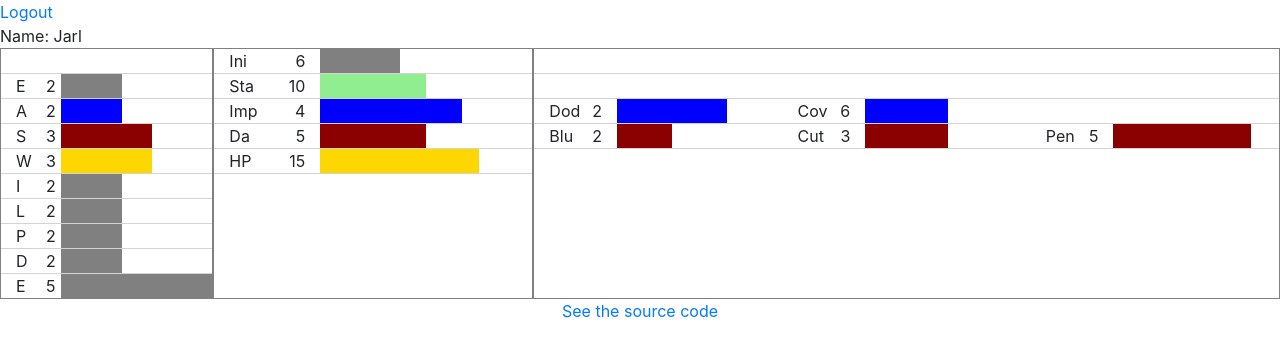
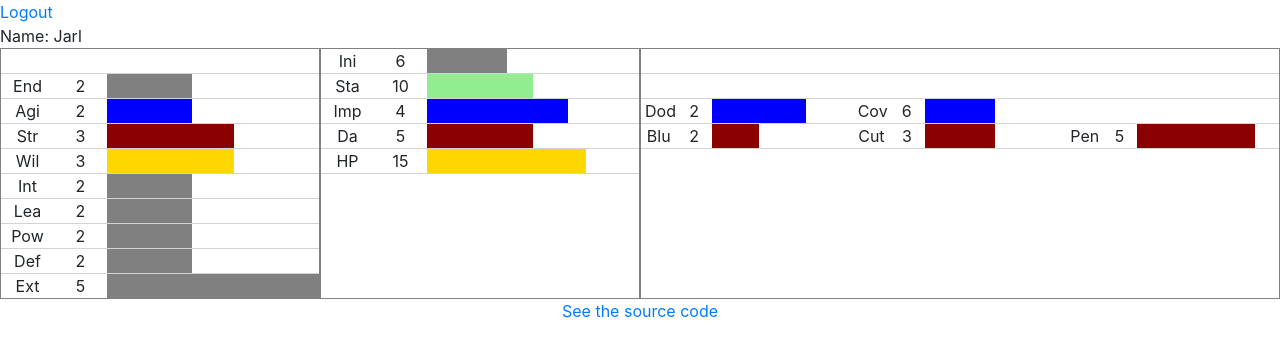
Before and after one commit to cfriaszapater/bs-character, a React (Create React App) app: page / in a window 1280 px wide. Both pictures are taken after typing "Sample", "Sample123" into the empty fields and a click on the button "Login". Shown: the top 356 px of the page. Built offline with nearby package versions, Linux system fonts and the light colour scheme.

Commit message:
style cells

```diff
--- a/src/components/character/attributesView.tsx
+++ b/src/components/character/attributesView.tsx
@@ -2,11 +2,12 @@ import React from "react";
 import { Attributes } from "../../store/character/types";
 import { agilityColor, defaultColor, strengthColor, willColor } from "./colors";
 import HorizontalPercentageBar from "./horizontalPercentageBar";
+import { cellNumStyle, cellStyle } from "./styles";
 
 export function AttributesView(props: { attributes: Attributes }) {
   const { attributes } = props;
   return (
-    <div id="attributes" className="col-2 grouped-container">
+    <div id="attributes" className="col-3 grouped-container">
       <EmptyRow />
       <Endurance value={attributes.endurance} />
       <Agility value={attributes.agility} />
@@ -22,46 +23,46 @@ export function AttributesView(props: { attributes: Attributes }) {
 }
 
 function Endurance(props: { value: number }) {
-  return Attribute("E", props.value, defaultColor);
+  return Attribute("End", props.value, defaultColor);
 }
 
 function Agility(props: { value: number }) {
-  return Attribute("A", props.value, agilityColor);
+  return Attribute("Agi", props.value, agilityColor);
 }
 
 function Strength(props: { value: number }) {
-  return Attribute("S", props.value, strengthColor);
+  return Attribute("Str", props.value, strengthColor);
 }
 
 function Will(props: { value: number }) {
-  return Attribute("W", props.value, willColor);
+  return Attribute("Wil", props.value, willColor);
 }
 
 function Intelligence(props: { value: number }) {
-  return Attribute("I", props.value, defaultColor);
+  return Attribute("Int", props.value, defaultColor);
 }
 
 function Leadership(props: { value: number }) {
-  return Attribute("L", props.value, defaultColor);
+  return Attribute("Lea", props.value, defaultColor);
 }
 
 function Power(props: { value: number }) {
-  return Attribute("P", props.value, defaultColor);
+  return Attribute("Pow", props.value, defaultColor);
 }
 
 function Defense(props: { value: number }) {
-  return Attribute("D", props.value, defaultColor);
+  return Attribute("Def", props.value, defaultColor);
 }
 
 function Extension(props: { value: number }) {
-  return Attribute("E", props.value, defaultColor);
+  return Attribute("Ext", props.value, defaultColor);
 }
 
 function Attribute(name: string, value: number, color: string) {
   return (
-    <div className="row innergrid">
-      <div className="col-1">{name} </div>
-      <div className="col-1 num">{value}</div>
+    <div id={name} className="row innergrid">
+      <div className={cellStyle()}>{name} </div>
+      <div className={cellNumStyle()}>{value}</div>
       <HorizontalPercentageBar
         widthFraction={percentageForAttribute(value)}
         backgroundColor={color}
--- a/src/components/character/characteristicsView.tsx
+++ b/src/components/character/characteristicsView.tsx
@@ -9,6 +9,7 @@ import {
 } from "./colors";
 import { fractionForCharacteristic } from "./fractionForCharacteristic";
 import HorizontalPercentageBar from "./horizontalPercentageBar";
+import { cellStyle, cellNumStyle } from "./styles";
 
 export function CharacteristicsView(props: {
   characteristics: Characteristics;
@@ -78,8 +79,8 @@ function Characteristic(
 ) {
   return (
     <div className="row innergrid-with-bottom">
-      <div className="col-2">{name} </div>
-      <div className="col-2 num">{value}</div>
+      <div className={cellStyle()}>{name} </div>
+      <div className={cellNumStyle()}>{value}</div>
       <HorizontalPercentageBar
         widthFraction={fractionValue}
         backgroundColor={color}
--- a/src/components/character/defenseCharacteristicsView.tsx
+++ b/src/components/character/defenseCharacteristicsView.tsx
@@ -3,13 +3,14 @@ import { DefenseCharacteristics } from "../../store/character/types";
 import { agilityColor, strengthColor } from "./colors";
 import { fractionForCharacteristic } from "./fractionForCharacteristic";
 import HorizontalPercentageBar from "./horizontalPercentageBar";
+import { cellNumStyle, cellStyle } from "./styles";
 
 export function DefenseCharacteristicsView(props: {
   defense: DefenseCharacteristics;
 }) {
   const { defense } = props;
   return (
-    <div id="defenseCharacteristics" className="col grouped-container">
+    <div id="defenseCharacteristics" className="col-6 grouped-container">
       <EmptyRow />
       <EmptyRow />
       <div className="row">
@@ -80,8 +81,8 @@ function DefenseCharacteristic(
   return (
     <div className="col innergrid-with-bottom">
       <div className="row">
-        <div className="col-2">{name} </div>
-        <div className="col-2 num">{value}</div>
+        <div className={cellStyle()}>{name} </div>
+        <div className={cellNumStyle()}>{value}</div>
         <HorizontalPercentageBar
           widthFraction={fractionValue}
           backgroundColor={color}
--- /dev/null
+++ b/src/components/character/styles.ts
@@ -0,0 +1,7 @@
+export function cellStyle() {
+  return "col-2 px-1 text-center";
+}
+
+export function cellNumStyle() {
+  return cellStyle() + " num";
+}
```
